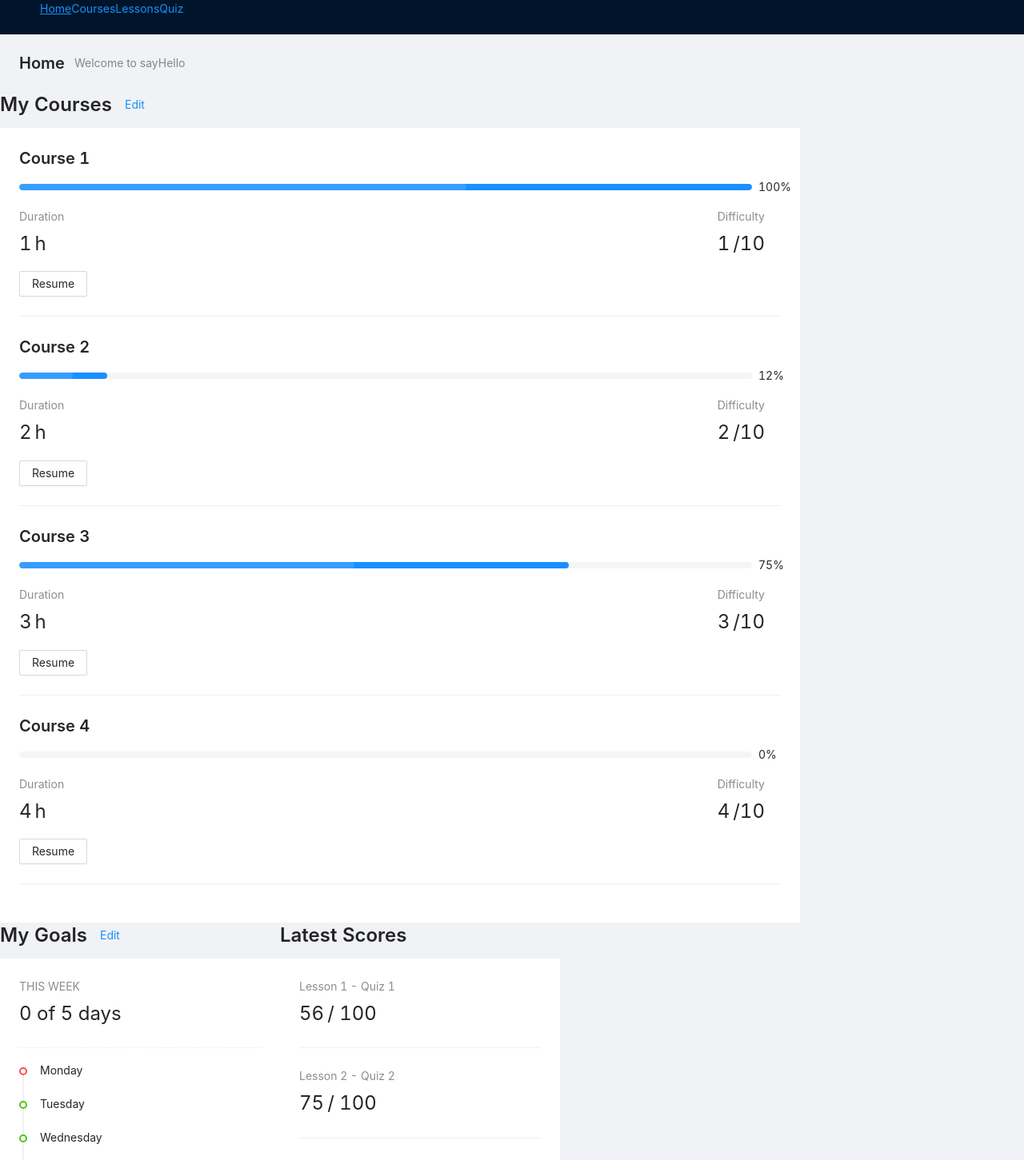
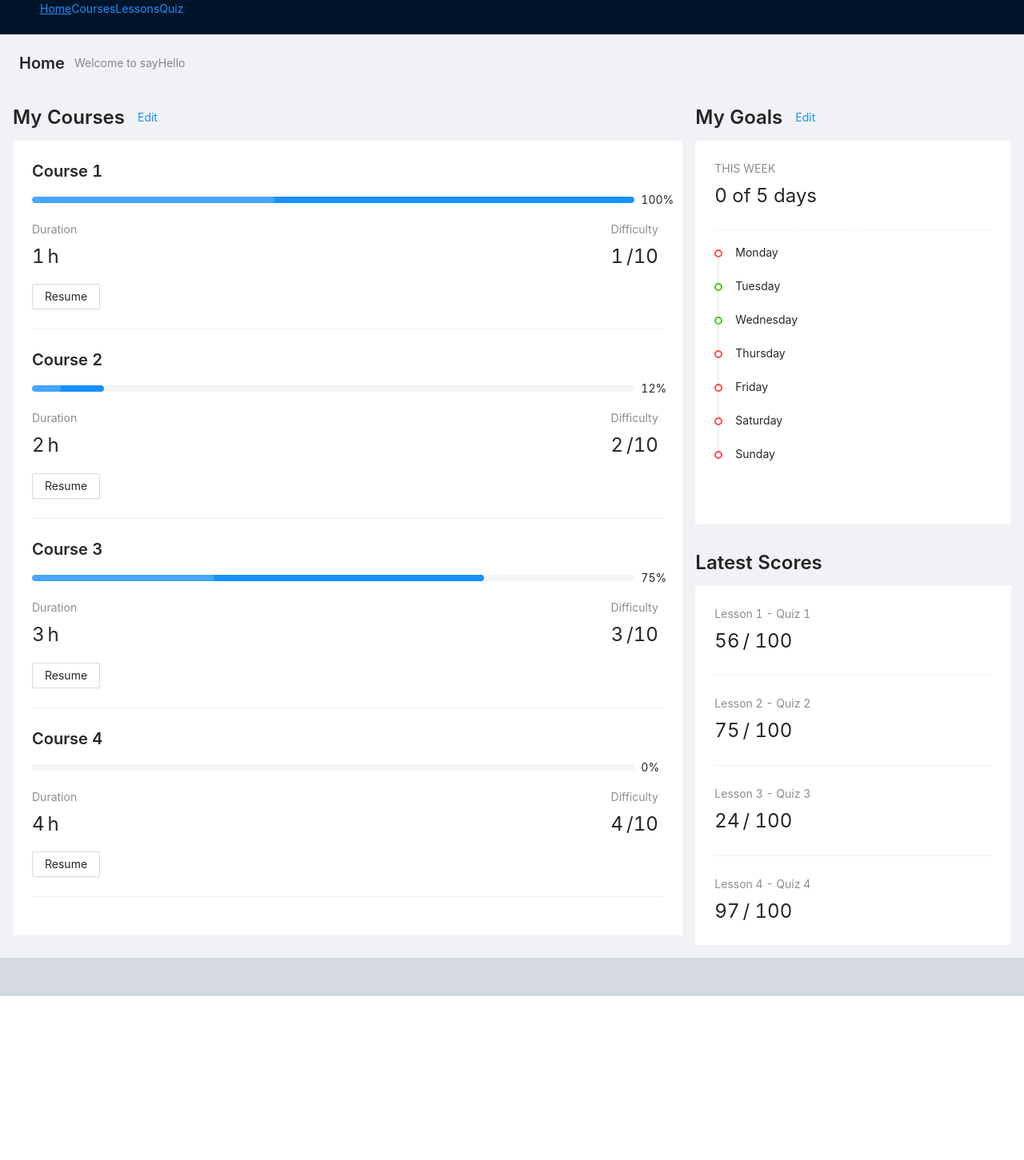
Before and after one commit to antoineGH/sayhello, a React (Create React App) app: page /auth/home in a window 1280 px wide. Shown: the part 80-1531 px from the top of the page at 80% size. After the commit the page ends 1326 px from the top, so only its background shows below. Built offline with nearby package versions, Linux system fonts and the light colour scheme.

Commit message:
layout home

```diff
--- a/src/components/courseList/CourseList.tsx
+++ b/src/components/courseList/CourseList.tsx
@@ -24,14 +24,14 @@ const CourseList = () => {
 	}
 
 	return (
-		<>
+		<div className='course_main'>
 			<div className='course_title'>
 				<Title level={3}>My Courses</Title>
 				<Button onClick={handleEditCourse} type='link'>
 					Edit
 				</Button>
 			</div>
-			<Card bordered={false} style={{ width: 1000 }}>
+			<Card bordered={false}>
 				{courses.map((course, count) => {
 					count++
 					return (
@@ -47,7 +47,7 @@ const CourseList = () => {
 					)
 				})}
 			</Card>
-		</>
+		</div>
 	)
 }
 export default CourseList
--- a/src/components/courseList/style.css
+++ b/src/components/courseList/style.css
@@ -1,3 +1,7 @@
+.course_main {
+	margin: 1rem 0rem 1rem 1rem;
+}
+
 .course_title {
 	display: flex;
 }
--- a/src/components/goal/Goal.tsx
+++ b/src/components/goal/Goal.tsx
@@ -10,14 +10,14 @@ const Goal = () => {
 	}
 
 	return (
-		<>
+		<div className='goal_main'>
 			<div className='goal_title'>
 				<Title level={3}>My Goals</Title>
 				<Button onClick={handleEditGoal} type='link'>
 					Edit
 				</Button>
 			</div>
-			<Card bordered={false} style={{ width: 350 }}>
+			<Card bordered={false}>
 				<Statistic title='THIS WEEK' value='0 of 5 days' />
 				<Divider dashed />
 				<Timeline>
@@ -31,7 +31,7 @@ const Goal = () => {
 					})}
 				</Timeline>
 			</Card>
-		</>
+		</div>
 	)
 }
 export default Goal
--- a/src/components/goal/style.css
+++ b/src/components/goal/style.css
@@ -1,3 +1,7 @@
+.goal_main {
+	margin: 1rem;
+}
+
 .goal_title {
 	display: flex;
 }
--- a/src/components/score/Score.tsx
+++ b/src/components/score/Score.tsx
@@ -1,4 +1,5 @@
 import { Card, Divider, Statistic, Typography } from 'antd'
+import './score.css'
 
 const Score = () => {
 	const { Title } = Typography
@@ -10,9 +11,9 @@ const Score = () => {
 	]
 
 	return (
-		<>
+		<div className='score_title'>
 			<Title level={3}>Latest Scores</Title>
-			<Card bordered={false} style={{ width: 350 }}>
+			<Card bordered={false}>
 				{scores.map((score, count) => {
 					count++
 					return (
@@ -27,7 +28,7 @@ const Score = () => {
 					)
 				})}
 			</Card>
-		</>
+		</div>
 	)
 }
 export default Score
--- /dev/null
+++ b/src/components/score/score.css
@@ -0,0 +1,3 @@
+.score_title {
+	margin: 1rem;
+}
--- a/src/pages/Home.tsx
+++ b/src/pages/Home.tsx
@@ -8,16 +8,26 @@ const Home = () => {
 	useTitle('Home')
 	return (
 		<>
-			<PageHeader className='site-page-header' title='Home' subTitle='Welcome to sayHello' />
 			<Row>
 				<Col>
+					<PageHeader className='site-page-header' title='Home' subTitle='Welcome to sayHello' />
+				</Col>
+			</Row>
+			<Row>
+				<Col span={16}>
 					<CourseList />
 				</Col>
-				<Col>
-					<Goal />
-				</Col>
-				<Col>
-					<Score />
+				<Col span={8}>
+					<Row>
+						<Col span={24}>
+							<Goal />
+						</Col>
+					</Row>
+					<Row>
+						<Col span={24}>
+							<Score />
+						</Col>
+					</Row>
 				</Col>
 			</Row>
 		</>
```
